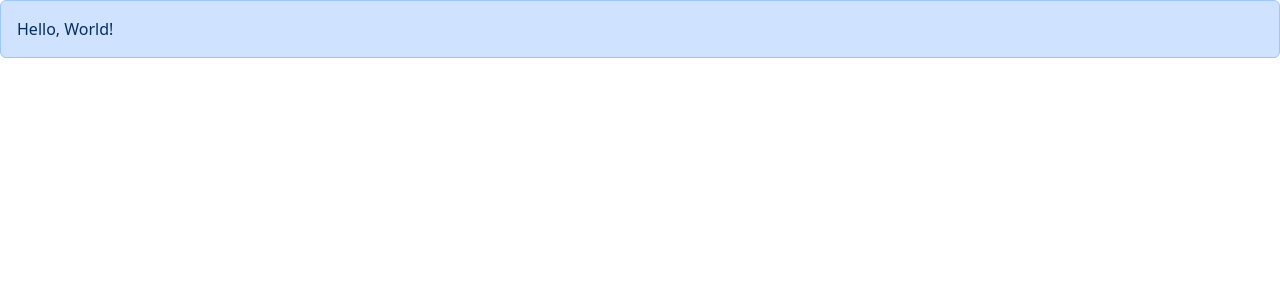
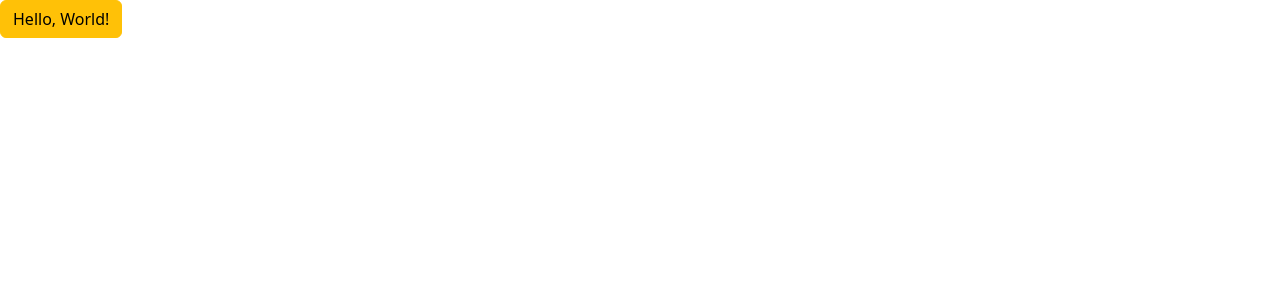
Before and after one commit to ChrisKramer15/ultimate-react, a React (Vite) app in the folder react-app/: page / in a window 1280 px wide. Shown: the top 300 px of the page. Built offline with nearby package versions, Linux system fonts and the light colour scheme.

Commit message:
finishing up modules on props

```diff
--- a/react-app/src/App.tsx
+++ b/react-app/src/App.tsx
@@ -1,11 +1,15 @@
-import Alert from "./components/Alert";
+// import Alert from "./components/Alert";
+import BtnExercise from "./components/BtnExercise";
 
 function App() {
   return (
     <div>
-      <Alert>
+      {/* <Alert>
         Hello, <span>World!</span>
-      </Alert>
+      </Alert> */}
+      <BtnExercise>
+        Hello, <span>World!</span>
+      </BtnExercise>
     </div>
   );
 }
--- /dev/null
+++ b/react-app/src/components/BtnExercise.tsx
@@ -0,0 +1,17 @@
+import { ReactNode } from "react";
+
+interface Props {
+  children: ReactNode;
+}
+
+const BtnExercise = ({ children }: Props) => {
+  return (
+    <div>
+      <button type="button" className="btn btn-warning">
+        {children}
+      </button>
+    </div>
+  );
+};
+
+export default BtnExercise;
```
Also changed, not shown: react-app/src/components/BtnAlert.tsx (added, +7 -0 lines).
